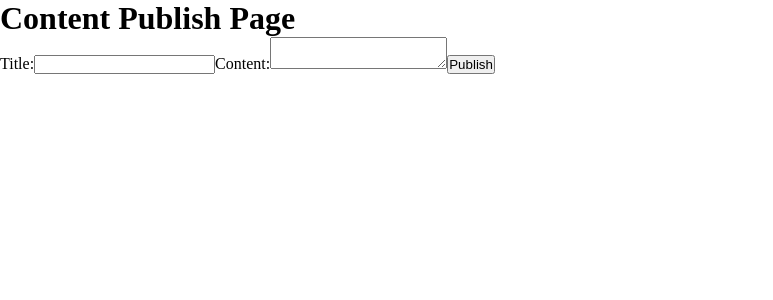
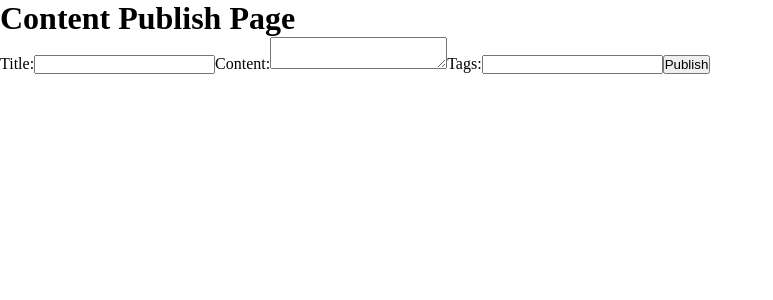
Before and after one commit to rainbow-dust/app, a React (Vite) app: page /post in a window 1280 px wide. Shown: the top 300 px of the page, without its empty margins (0-773 px from the left). Built offline with nearby package versions, Linux system fonts and the light colour scheme.

Commit message:
feat: show tags

```diff
--- a/src/pages/Feed/index.tsx
+++ b/src/pages/Feed/index.tsx
@@ -11,6 +11,7 @@ interface Post {
     _id: string
     username: string
   }
+  tags: string[]
 }
 
 const ContentListQueryPage: React.FC = () => {
@@ -35,9 +36,13 @@ const ContentListQueryPage: React.FC = () => {
             <Link to={`/detail/${content._id}`} key={content._id}>
               <h6>{content.title}</h6>
             </Link>
-            <p>{content.user?.username}</p>
+            <p style={{ color: '#999' }}>{content.user?.username}</p>
 
             <div>{content.content}</div>
+            {content?.tags?.map((tag) => (
+              <span key={tag}>#{tag} </span>
+            ))}
+            <hr />
           </li>
         ))}
       </ul>
--- a/src/pages/Post/index.tsx
+++ b/src/pages/Post/index.tsx
@@ -5,6 +5,7 @@ import { addPost } from '@/services'
 export const Post = () => {
   const [title, setTitle] = useState('')
   const [content, setContent] = useState('')
+  const [tags, setTags] = useState<string[]>([])
 
   const handleTitleChange = (e: React.ChangeEvent<HTMLInputElement>) => {
     setTitle(e.target.value)
@@ -14,10 +15,14 @@ export const Post = () => {
     setContent(e.target.value)
   }
 
+  const handleTagsChange = (e: React.ChangeEvent<HTMLInputElement>) => {
+    setTags(e.target.value.split(','))
+  }
+
   const handleSubmit = (e: React.FormEvent) => {
     e.preventDefault()
     // Add your logic to submit the post content here
-    addPost(title, content, ['1', '2', '3'])
+    addPost(title, content, tags)
   }
 
   return (
@@ -34,6 +39,8 @@ export const Post = () => {
 
         <label htmlFor="content">Content:</label>
         <textarea id="content" value={content} onChange={handleContentChange} />
+        <label htmlFor="tags">Tags:</label>
+        <input type="text" value={tags} onChange={handleTagsChange} />
 
         <button type="submit">Publish</button>
       </form>
```
